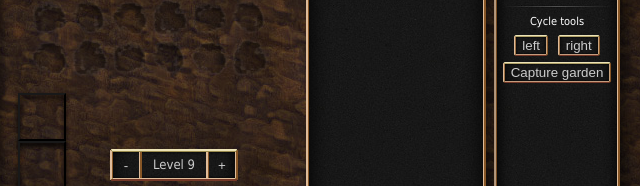
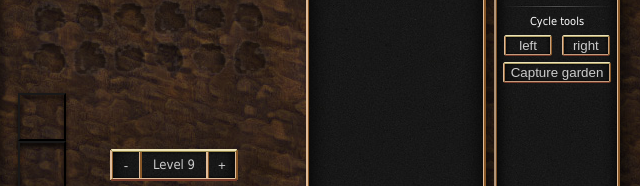
Before and after one commit to CursedSliver/Garden-calc-infinite-expansion, a plain HTML site: page index.html in a window 1280 px wide. Shown: the part 355-541 px from the top of the page, 491-1131 px from the left. Drawn offline with Linux system fonts and the light colour scheme; a script that the page names is missing.

Commit message:
Update index.html

```diff
--- a/index.html
+++ b/index.html
@@ -80,8 +80,8 @@
 					<div class="line"></div>
 					<label for="cycleSet">Cycle tools</label>
 					<div id="cycleSet">
-						<button id="cycleLeft" class="framed small">left</button>
-						<button id="cycleRight" class="framed small">right</button>
+						<button id="cycleLeft" class="framed small" style="width:40%;margin-left:4px;">left</button>
+						<button id="cycleRight" class="framed small" style="width:40%;margin-right:4px;">right</button>
 					</div>
 					<button id="captureButton" class="framed small">Capture garden</button>
 					<label for="captureButton" id="captureWarning" class="inactive">May causes minor distortions for gardens this big.</label>
```
